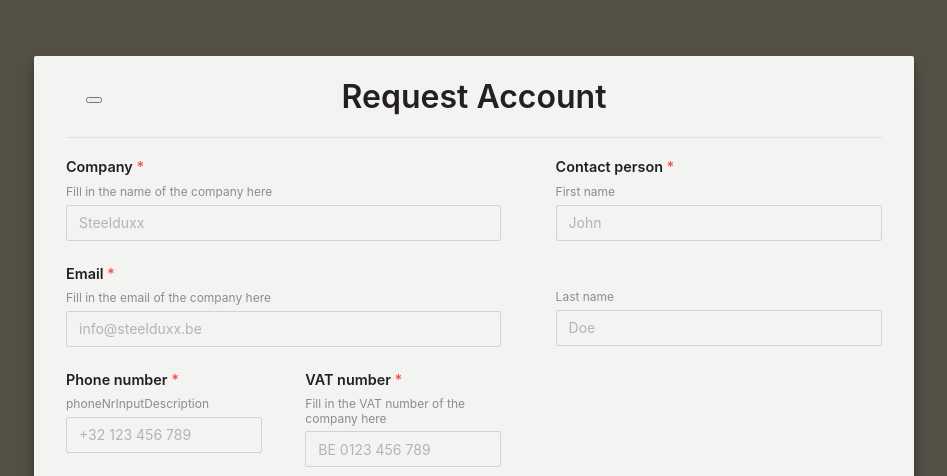
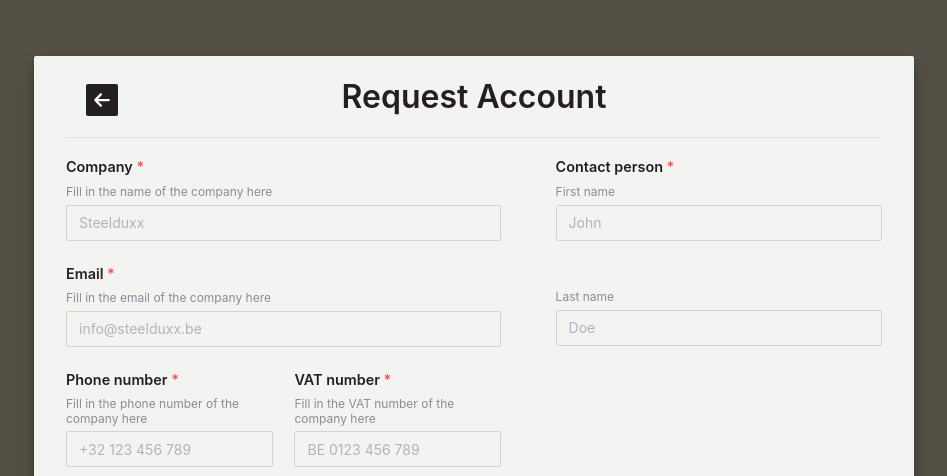
Before and after one commit to gallejens/ap-steelduxx-klantenportaal, a React (Vite) app in the folder frontend/: page / in a window 1280 px wide. Both pictures are taken after a click on the element "Register now". Shown: the top 476 px of the page, without its empty margins (166-1113 px from the left). Built offline with nearby package versions, Linux system fonts and the light colour scheme; no server answers.

Commit message:
add(frontend): finished frontend, ui + POST

```diff
--- a/frontend/src/localisation/languages/en.json
+++ b/frontend/src/localisation/languages/en.json
@@ -28,7 +28,7 @@
 		"emailInputError": "Invalid email address",
 
 		"phoneNrInputTitle": "Phone number",
-		"phoneNrInputDesription": "Fill in the phone number of the company here",
+		"phoneNrInputDescription": "Fill in the phone number of the company here",
 		"phoneNrInputPlaceholder": "+32 123 456 789",
 		"phoneNrInputError": "Invalid phone number",
 		"vatNrInputTitle": "VAT number",
--- a/frontend/src/pages/register/components/RegisterForm.tsx
+++ b/frontend/src/pages/register/components/RegisterForm.tsx
@@ -58,7 +58,7 @@ export const RegisterForm: FC = () => {
 				}
 			},
 			postalCode: (value) => {
-				if (!value || value.length !== 4) {
+				if (!value) {
 					return t("registerpage:postalCodeInputError");
 				}
 			},
@@ -73,7 +73,7 @@ export const RegisterForm: FC = () => {
 				}
 			},
 			streetNr: (value) => {
-				if (!value || value.length !== 0) {
+				if (!value && value !== "0") {
 					return t("registerpage:streetNrInputError");
 				}
 			},
@@ -127,6 +127,7 @@ export const RegisterForm: FC = () => {
 				boxNr: values.boxNr,
 				firstName: values.firstName,
 				lastName: values.lastName,
+				//intriscode: values.intrisCode
 			},
 		});
 
@@ -175,7 +176,6 @@ export const RegisterForm: FC = () => {
 						hideControls
 						allowNegative={false}
 						allowDecimal={false}
-						maxLength={4}
 						required
 						{...registerForm.getInputProps("postalCode")}
 					/>
@@ -202,7 +202,7 @@ export const RegisterForm: FC = () => {
 						hideControls
 						allowNegative={false}
 						allowDecimal={false}
-						maxLength={4}
+						maxLength={3}
 						required
 						{...registerForm.getInputProps("streetNr")}
 					/>
--- a/frontend/src/pages/register/index.tsx
+++ b/frontend/src/pages/register/index.tsx
@@ -1,19 +1,26 @@
 import { FC } from "react";
 import { RegisterForm } from "./components/RegisterForm";
 import styles from "./styles/register.module.scss";
-import { Divider, Text } from "@mantine/core";
+import { ActionIcon, Divider, Text } from "@mantine/core";
 import { useTranslation } from "react-i18next";
+import { useRouter } from "@tanstack/react-router";
+import navigate_back_icon from "../../../public/navigate_back_icon.svg";
 
 export const RegisterPage: FC = () => {
 	const { t } = useTranslation();
-
-	const handleGoBack = () => {};
+	const { history } = useRouter();
 
 	return (
 		<div className={styles.register_page}>
 			<div className={styles.panel}>
 				<div className={styles.header}>
-					<button onClick={handleGoBack}>{/* Add your back button or icon here */}</button>
+					<ActionIcon onClick={() => history.go(-1)} style={{ width: "32px", height: "32px" }}>
+						<img
+							src={navigate_back_icon}
+							alt="Navigate Back"
+							style={{ width: "18px", height: "18px", filter: "invert(100%)" }}
+						/>
+					</ActionIcon>
 					<Text>{t("registerpage:title")}</Text>
 				</div>
 				<Divider />
--- a/frontend/src/pages/register/styles/register.module.scss
+++ b/frontend/src/pages/register/styles/register.module.scss
@@ -25,10 +25,22 @@
 
 		border-radius: var(--mantine-radius-default);
 
-		// hide logo on mobile
 		@media screen and (max-width: variables.$mobile-breakpoint) {
 			.body {
 				height: 25vh;
+				overflow-y: auto;
+
+				/* Edit scrollbar for Firefox */
+				scrollbar-width: thin;
+
+				/* Edit scrollbar for Webkit/Blink */
+				&::-webkit-scrollbar {
+					width: 0.5rem;
+				}
+
+				&::-webkit-scrollbar-thumb {
+					background-color: transparent;
+				}
 			}
 		}
 
@@ -44,7 +56,7 @@
 
 			& > button {
 				position: absolute;
-				top: 50%;
+				top: 25%;
 				left: 20px;
 			}
 
@@ -96,10 +108,10 @@
 			padding-top: 20px;
 
 			& > div {
-				width: calc(0.9 / 2 * 100%);
+				width: calc(0.95 / 2 * 100%);
 			}
 			& > div:last-child {
-				width: calc(0.9 / 2 * 100%);
+				width: calc(0.95 / 2 * 100%);
 			}
 		}
 
@@ -144,4 +156,23 @@
 		bottom: 20px;
 		right: 0;
 	}
+
+	@media screen and (max-width: variables.$mobile-breakpoint) {
+		flex-direction: column;
+
+		.company_detail_fields,
+		.name_fields {
+			width: 100%;
+			height: auto;
+		}
+
+		.name_fields {
+			margin-top: var(--mantine-spacing-md);
+		}
+
+		.register_button {
+			position: static;
+			margin-top: var(--mantine-spacing-md);
+		}
+	}
 }
```
Also changed, not shown: frontend/public/navigate_back_icon.svg (added), 1 other file (tests, documents, lock files or other folders).
